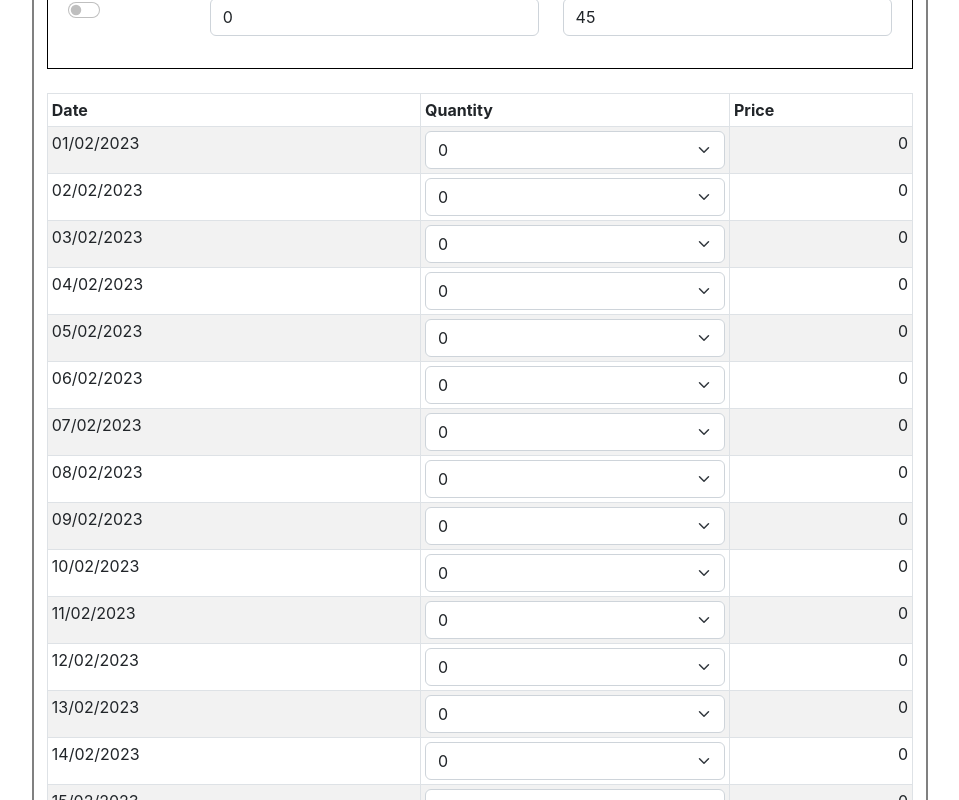
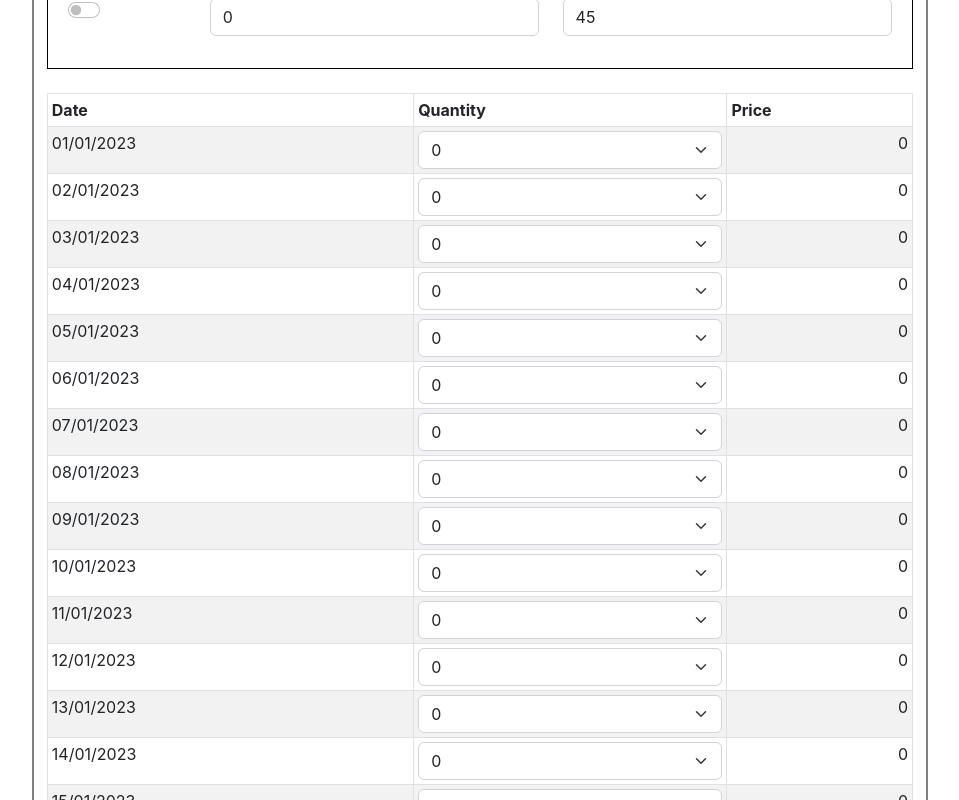
Before and after one commit to kaletushar222/dairyapp, a React (Create React App) app: page / in a window 1280 px wide. Shown: the part 360-1160 px from the top of the page, without its empty margins (160-1119 px from the left). Built offline with nearby package versions, Linux system fonts and the light colour scheme.

Commit message:
One month previous

```diff
--- a/src/layouts/Appmodules/Dairy/DairyInvoice.js
+++ b/src/layouts/Appmodules/Dairy/DairyInvoice.js
@@ -11,7 +11,9 @@ class DairyInvoice extends React.Component {
 
 	getInitialState = () =>{
 		const d = new Date();
+		d.setMonth(d.getMonth() - 1);
 		let month = d.getMonth();
+
 		let object = {
 			dairyInvoice :{
 				name: '',
@@ -362,7 +364,7 @@ class DairyInvoice extends React.Component {
 									<td style={{textAlign: "right"}}><b>{ dairyInvoice.totalPrice }</b></td>
 								</tr>
 								{
-									dairyInvoice.balanceAmount &&
+									dairyInvoice.balanceAmount ?
 									<>
 										<tr>
 											<td></td>
@@ -375,6 +377,7 @@ class DairyInvoice extends React.Component {
 											<td style={{textAlign: "right"}}><b>{ dairyInvoice.totalPayable }</b></td>
 										</tr>
 									</>
+									: <></>
 
 								}
 							</tbody>
@@ -442,7 +445,7 @@ class DairyInvoice extends React.Component {
 									dairyInvoice.individualDayRates.map((day, index)=>{
 										return <tr key={index}>
 											<td>{day.date}</td>
-											<td>{day.quantity}</td>
+											<td style={{textAlign: "right"}}>{day.quantity}</td>
 											<td style={{textAlign: "right"}}>{day.price}</td>
 										</tr>
 									})
@@ -453,7 +456,7 @@ class DairyInvoice extends React.Component {
 									<td style={{textAlign: "right"}}><b>{ dairyInvoice.totalPrice }</b></td>
 								</tr>
 								{
-									dairyInvoice.balanceAmount &&
+									dairyInvoice.balanceAmount ?
 									<>
 										<tr>
 											<td></td>
@@ -466,6 +469,7 @@ class DairyInvoice extends React.Component {
 											<td style={{textAlign: "right"}}><b>{ dairyInvoice.totalPayable }</b></td>
 										</tr>
 									</>
+									: <></>
 
 								}
 							</tbody>
```
